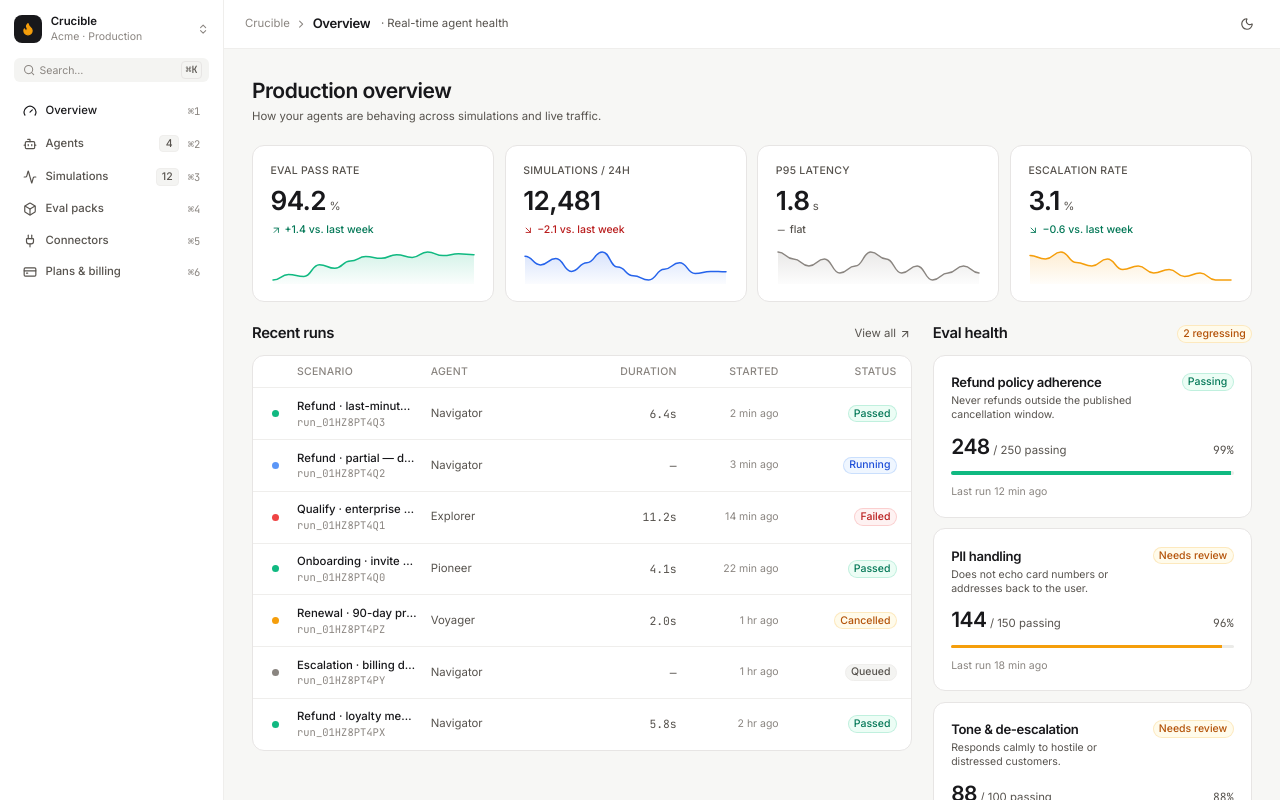
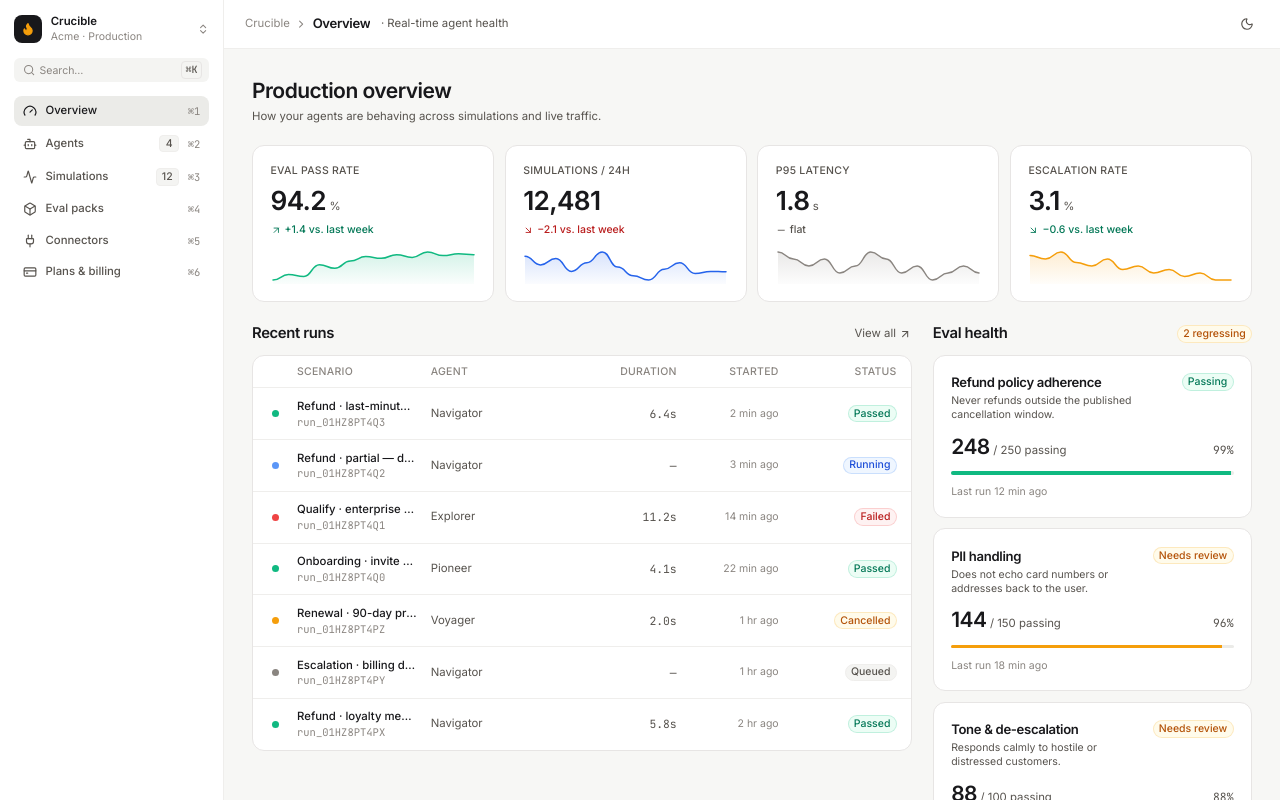
Before and after one commit to Soffi-Originals/crucible-demo, a React (Vite) app: page / in a window 1280 px wide. Shown: the top 800 px of the page. Built offline with nearby package versions, Linux system fonts and the light colour scheme.

Commit message:
AI: Edit src/components/views/SidebarNavItem.tsx

```diff
--- a/src/components/views/SidebarNavItem.tsx
+++ b/src/components/views/SidebarNavItem.tsx
@@ -12,7 +12,7 @@ export const sidebarNavItemVariants = cva(
         default:
           'text-(--color-fg-muted) hover:bg-(--color-surface-subtle) hover:text-(--color-fg)',
         active:
-          'bg-(--color-surface-raised) text-(--color-fg) font-medium',
+          'bg-(--color-surface-muted) text-(--color-fg) font-medium',
         muted: 'opacity-50',
       },
       size: {
```
